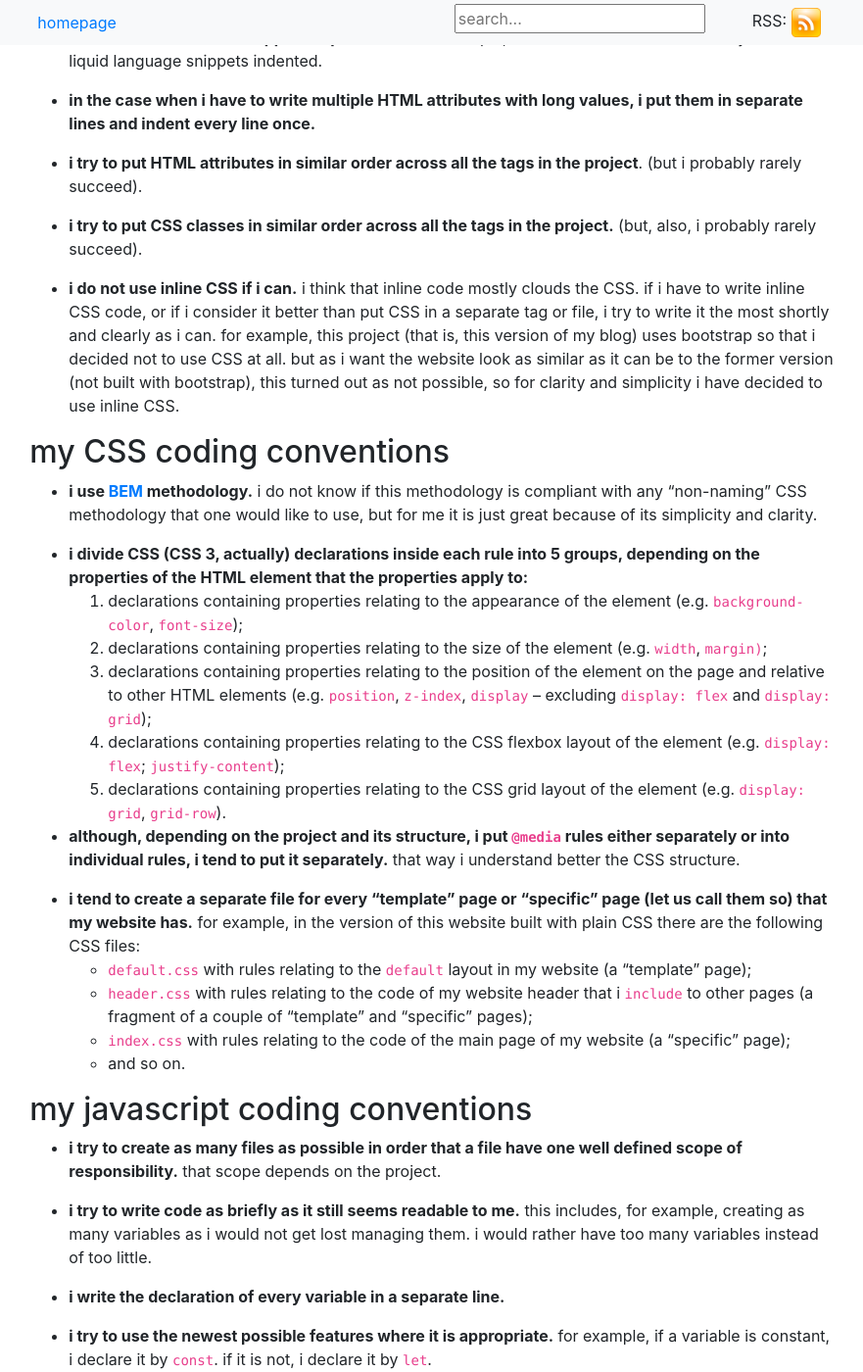
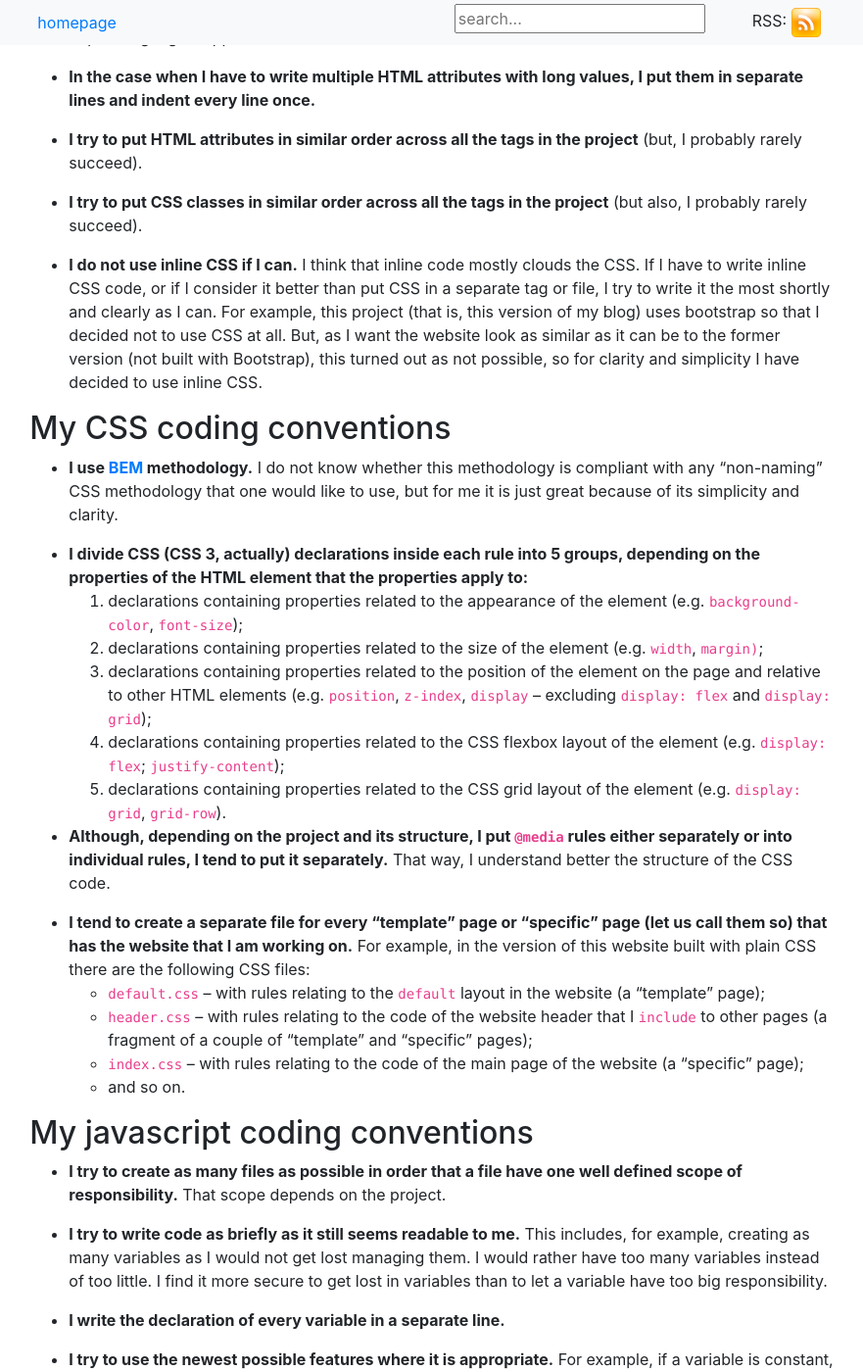
Before and after one commit to DevSilv/DevSilv.github.io, a Jekyll site: the page built from _posts/2018/09/15/2018-09-15-the-coding-conventions-that-i-use.md, in a window 1280 px wide and 1400 px high, scrolled down 666 px. Shown: the whole window at 98% size, without its empty margins (198-1079 px from the left). Built offline with Jekyll 4.4.1, drawn with Linux system fonts in a browser that asks for light colours; some of the changed text lies outside the part shown.

Commit message:
fix typos, increase readability, change orthography

```diff
--- a/_posts/2018/09/15/2018-09-15-the-coding-conventions-that-i-use.md
+++ b/_posts/2018/09/15/2018-09-15-the-coding-conventions-that-i-use.md
@@ -1,61 +1,61 @@
 ---
 layout: post
-title: "the coding conventions that i use"
+title: "The coding conventions that I use"
 date: 2018-09-15
 ---
 
-there are many [coding conventions](https://en.wikipedia.org/wiki/Coding_conventions) out there. in this article i attempt to tell you about mine. take note that when it comes to some tips on the coding style and some of the best coding practices (that i try to use), i have already written [an article](https://silvuss.github.io/2018/07/10/the-things-that-every-blogging-developer.html).
+There are many [coding conventions](https://en.wikipedia.org/wiki/Coding_conventions) out there. In this article I attempt to tell you about mine. Note that when it comes to some tips on the coding style and some of the best coding practices (that I try to use), I have already written [an article](https://silvuss.github.io/2018/07/10/the-things-that-every-blogging-developer.html).
 
-i cover my coding conventions of the following languages:
+I will cover my coding conventions of the following languages:
 - HTML
 - CSS
-- javascript
+- Javascript
 
-since i usually use the auto-formatting option in IDEs, if any of the rules below that apply to formatting is different than the one that is used by the IDE that i use currently, i try to follow the IDE convention (this means that i try not change the IDE's default formatting options).
+Since I usually use the auto-formatting option in IDEs, if any of the rules below that apply to formatting is different than the one that is used by the IDE that I use currently, then I try to follow the IDE convention (this means that I try not to change the IDE's default formatting options).
 
-## my HTML coding conventions
+## My HTML coding conventions
 
-- **i write tag and attribute names in lower cases.**
+- **I write tag and attribute names in lower cases.**
 
-- **i indent HTML code by the length of the default number of spaces that the IDE that i use set as one TAB key press.** it nearly never makes a problem, since 1) i treat every project independently, and 2) i have used to make every project in the same IDE (by the way, writing this article i use [visual studio code](https://code.visualstudio.com/)).
+- **I indent HTML code by the length of the default number of spaces set as one TAB key press by the IDE that I use.** It nearly never makes a problem, since: 1) I treat every project independently; 2) I used to make every project in the same IDE.
 
-- **i indent additional code snippets, and plain text that i am placing inside HTML, the same as i would indent HTML that would appear in place of it.** for example, in source code of this website you can find liquid language snippets indented.
+- **I indent additional code snippets, and plain text that I am placing inside HTML, the same as I would indent HTML that would appear in place of it.** For example, in source code of this website you can find Liquid language snippets indented.
 
-- **in the case when i have to write multiple HTML attributes with long values, i put them in separate lines and indent every line once.**
+- **In the case when I have to write multiple HTML attributes with long values, I put them in separate lines and indent every line once.**
 
-- **i try to put HTML attributes in similar order across all the tags in the project**. (but i probably rarely succeed).
+- **I try to put HTML attributes in similar order across all the tags in the project** (but, I probably rarely succeed).
 
-- **i try to put CSS classes in similar order across all the tags in the project.** (but, also, i probably rarely succeed).
+- **I try to put CSS classes in similar order across all the tags in the project** (but also, I probably rarely succeed).
 
-- **i do not use inline CSS if i can.** i think that inline code mostly clouds the CSS. if i have to write inline CSS code, or if i consider it better than put CSS in a separate tag or file, i try to write it the most shortly and clearly as i can. for example, this project (that is, this version of my blog) uses bootstrap so that i decided not to use CSS at all. but as i want the website look as similar as it can be to the former version (not built with bootstrap), this turned out as not possible, so for clarity and simplicity i have decided to use inline CSS.
+- **I do not use inline CSS if I can.** I think that inline code mostly clouds the CSS. If I have to write inline CSS code, or if I consider it better than put CSS in a separate tag or file, I try to write it the most shortly and clearly as I can. For example, this project (that is, this version of my blog) uses bootstrap so that I decided not to use CSS at all. But, as I want the website look as similar as it can be to the former version (not built with Bootstrap), this turned out as not possible, so for clarity and simplicity I have decided to use inline CSS.
 
-## my CSS coding conventions
+## My CSS coding conventions
 
-- **i use [BEM](http://getbem.com/) methodology.** i do not know if this methodology is compliant with any "non-naming" CSS methodology that one would like to use, but for me it is just great because of its simplicity and clarity.
+- **I use [BEM](http://getbem.com/) methodology.** I do not know whether this methodology is compliant with any "non-naming" CSS methodology that one would like to use, but for me it is just great because of its simplicity and clarity.
 
-- **i divide CSS (CSS 3, actually) declarations inside each rule into 5 groups, depending on the properties of the HTML element that the properties apply to:**
-    1. declarations containing properties relating to the appearance of the element (e.g. `background-color`, `font-size`);
-    2. declarations containing properties relating to the size of the element (e.g. `width`, `margin)`;
-    3. declarations containing properties relating to the position of the element on the page and relative to other HTML elements (e.g. `position`, `z-index`, `display` – excluding `display: flex` and `display: grid`);
-    4. declarations containing properties relating to the CSS flexbox layout of the element (e.g. `display: flex`; `justify-content`);
-    5. declarations containing properties relating to the CSS grid layout of the element (e.g. `display: grid`, `grid-row`).
+- **I divide CSS (CSS 3, actually) declarations inside each rule into 5 groups, depending on the properties of the HTML element that the properties apply to:**
+    1. declarations containing properties related to the appearance of the element (e.g. `background-color`, `font-size`);
+    2. declarations containing properties related to the size of the element (e.g. `width`, `margin)`;
+    3. declarations containing properties related to the position of the element on the page and relative to other HTML elements (e.g. `position`, `z-index`, `display` – excluding `display: flex` and `display: grid`);
+    4. declarations containing properties related to the CSS flexbox layout of the element (e.g. `display: flex`; `justify-content`);
+    5. declarations containing properties related to the CSS grid layout of the element (e.g. `display: grid`, `grid-row`).
 
-- **although, depending on the project and its structure, i put `@media` rules either separately or into individual rules, i tend to put it separately.** that way i understand better the CSS structure.
+- **Although, depending on the project and its structure, I put `@media` rules either separately or into individual rules, I tend to put it separately.** That way, I understand better the structure of the CSS code.
 
-- **i tend to create a separate file for every "template" page or "specific" page (let us call them so) that my website has.** for example, in the version of this website built with plain CSS there are the following CSS files:
-    - `default.css` with rules relating to the `default` layout in my website (a "template" page);
-    - `header.css` with rules relating to the code of my website header that i `include` to other pages (a fragment of a couple of "template" and "specific" pages);
-    - `index.css` with rules relating to the code of the main page of my website (a "specific" page);
+- **I tend to create a separate file for every "template" page or "specific" page (let us call them so) that has the website that I am working on.** For example, in the version of this website built with plain CSS there are the following CSS files:
+    - `default.css` – with rules relating to the `default` layout in the website (a "template" page);
+    - `header.css` – with rules relating to the code of the website header that I `include` to other pages (a fragment of a couple of "template" and "specific" pages);
+    - `index.css` – with rules relating to the code of the main page of the website (a "specific" page);
     - and so on.
 
-## my javascript coding conventions
+## My javascript coding conventions
 
-- **i try to create as many files as possible in order that a file have one well defined scope of responsibility.** that scope depends on the project.
+- **I try to create as many files as possible in order that a file have one well defined scope of responsibility.** That scope depends on the project.
 
-- **i try to write code as briefly as it still seems readable to me.** this includes, for example, creating as many variables as i would not get lost managing them. i would rather have too many variables instead of too little.
+- **I try to write code as briefly as it still seems readable to me.** This includes, for example, creating as many variables as I would not get lost managing them. I would rather have too many variables instead of too little. I find it more secure to get lost in variables than to let a variable have too big responsibility.
 
-- **i write the declaration of every variable in a separate line.**
+- **I write the declaration of every variable in a separate line.**
 
-- **i try to use the newest possible features where it is appropriate.** for example, if a variable is constant, i declare it by `const`. if it is not, i declare it by `let`.
+- **I try to use the newest possible features where it is appropriate.** For example, if a variable is constant, I declare it by `const`. If it is not, I declare it by `let`.
 
-- **if only it is possible and increases clarity, i write `this` and `super` keywords in front of a variable name.**
+- **If only it is possible and increases readability/clarity, I write `this` and `super` keywords in front of a variable name.**
```
